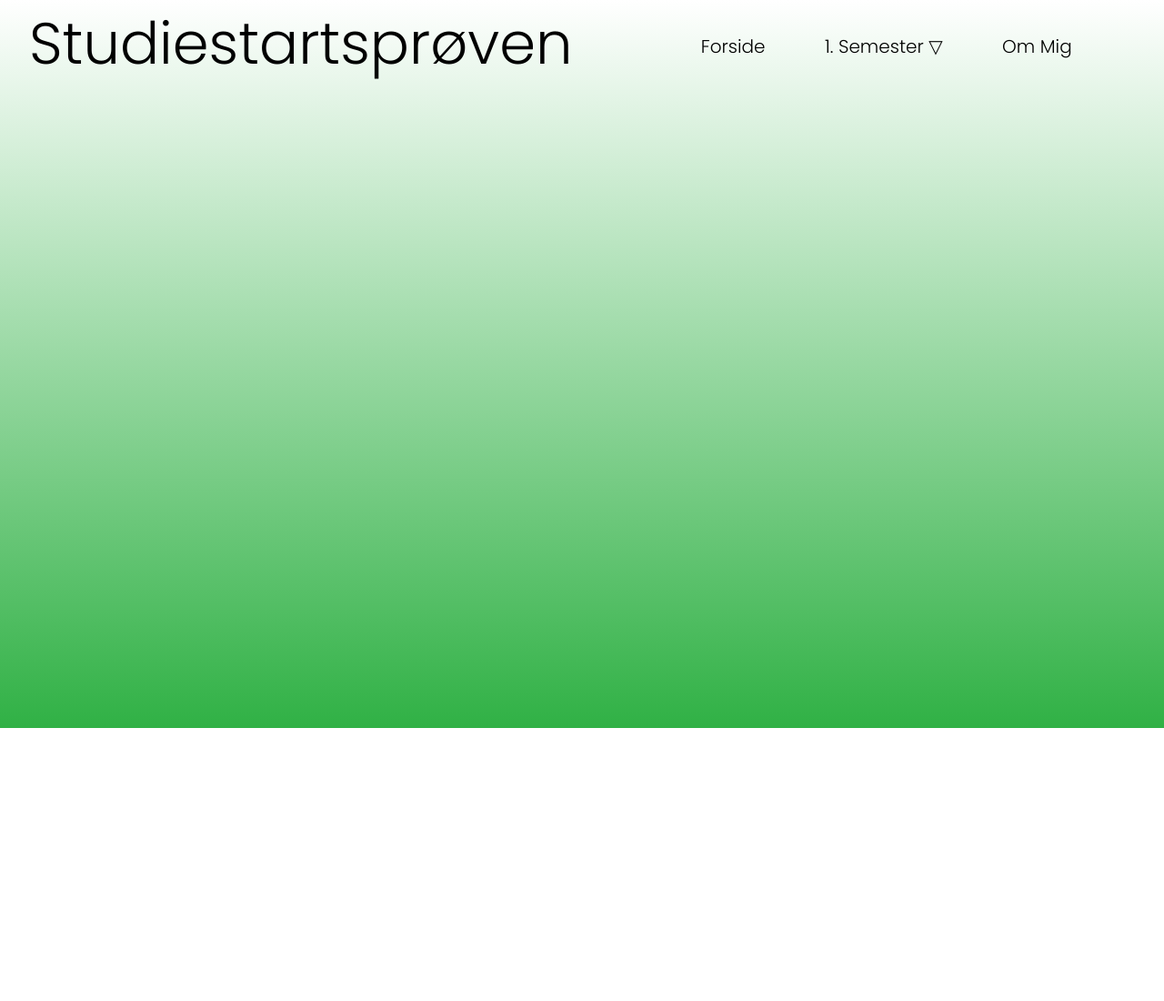
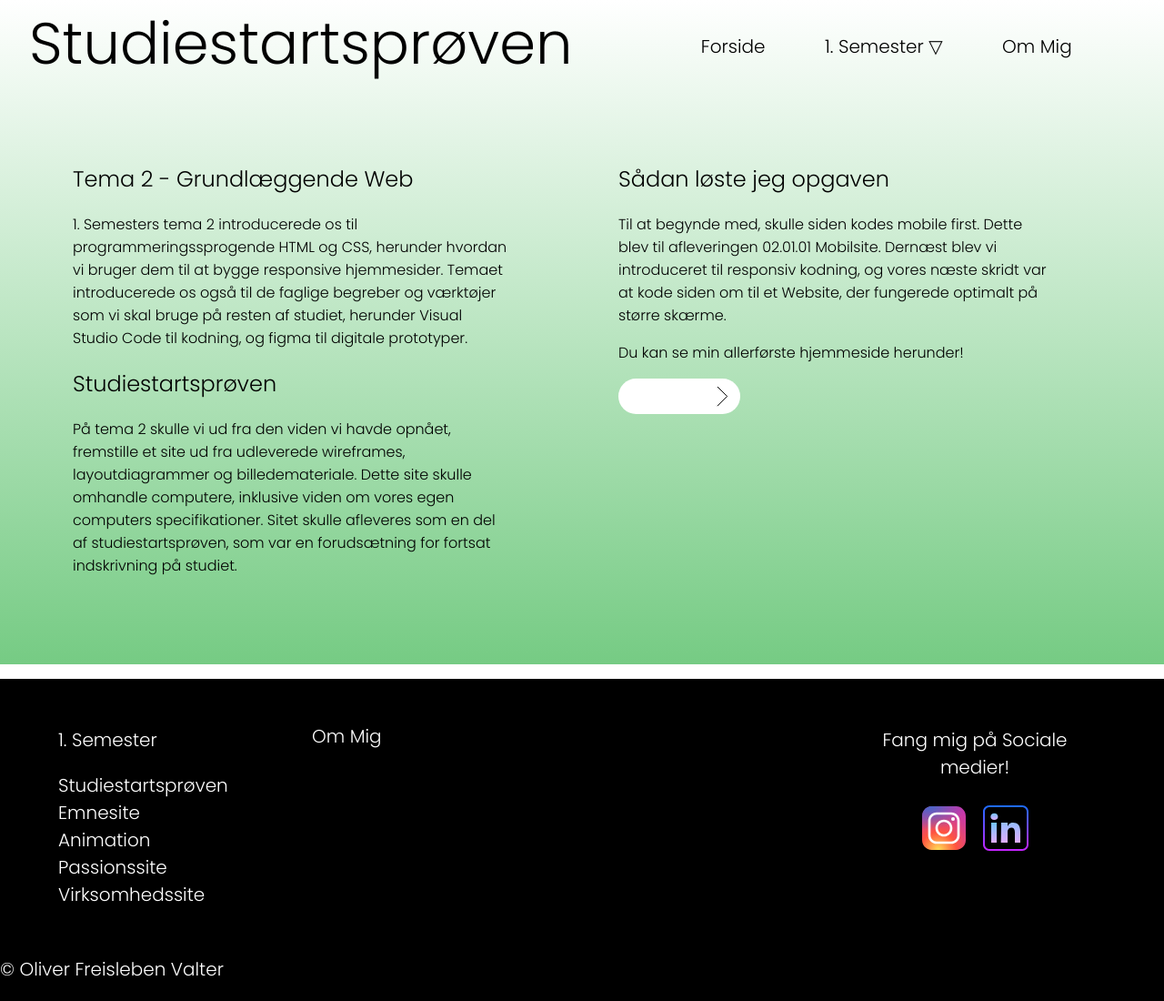
Before and after one commit to olva0001/Eksamen_1sem, a plain HTML site: page tema2.html in a window 1280 px wide. Shown: the whole page at 91% size. Before the commit the page ends 800 px from the top, so only its background shows below. Drawn offline with Linux system fonts and the light colour scheme.

Commit message:
Lavet footer

```diff
--- a/CSS/styles.css
+++ b/CSS/styles.css
@@ -24,6 +24,15 @@ body {
   font-weight: 300;
   font-size: 4cqi;
   margin: 0;
+}
+
+h2,
+h3 {
+  font-weight: 300;
+}
+
+.article {
+  width: 30rem;
 }
 
 header {
@@ -54,7 +63,7 @@ nav {
     }
 
     li a:hover {
-      color: #3a3a3a;
+      color: #006308;
     }
 
     li:hover {
@@ -93,7 +102,7 @@ nav {
 
     ul li ul li a:hover {
       padding-left: 10px;
-      border-left: 2px solid #000000;
+      border-left: 1px solid #000000;
       transition: all 0.3s ease;
     }
   }
@@ -110,3 +119,88 @@ a {
 ul li ul li a {
   transition: all 0.5s ease;
 }
+
+.grid_1_1 {
+  display: grid;
+  grid-template-columns: 1fr 1fr;
+  margin-top: 4rem;
+  margin-left: 5rem;
+  margin-right: 2rem;
+  gap: 2rem;
+}
+
+.col_1 {
+  grid-column: 1;
+}
+
+.col_2 {
+  grid-column: 2;
+}
+
+/* Footer */
+
+.white_bar {
+  width: 100vw;
+  background-color: white;
+  height: 1rem;
+  margin-top: 5rem;
+}
+
+.black_bar {
+  width: 100vw;
+  height: auto;
+  background-color: black;
+  display: grid;
+  grid-template-columns: 1fr 1fr 1fr 1fr;
+}
+
+.footer_ul {
+  grid-column: 1;
+  margin-top: 0;
+  margin-bottom: 0;
+  padding: 2rem;
+  padding-left: 4rem;
+}
+
+.footer_li a {
+  color: white;
+  font-size: 1.25rem;
+}
+
+.footer_li a:hover {
+  color: rgb(32, 212, 0);
+  padding-left: 10px;
+  border-left: 1px solid #ffffff;
+  transition: all 0.3s ease;
+}
+
+.footer_p {
+  color: white;
+  font-size: 1.25rem;
+}
+
+.om_mig {
+  grid-column: 2;
+  margin-top: 3rem;
+  margin-bottom: 0;
+}
+
+.om_mig a {
+  color: white;
+  font-size: 1.25rem;
+}
+
+.om_mig a:hover {
+  color: rgb(32, 212, 0);
+  padding-left: 10px;
+  border-left: 1px solid #ffffff;
+  transition: all 0.3s ease;
+}
+
+.socials {
+  grid-column: 4;
+  margin-top: 2rem;
+  margin-bottom: 0;
+  padding-right: 6rem;
+  text-align: center;
+}
--- a/tema2.html
+++ b/tema2.html
@@ -34,7 +34,75 @@
         </ul>
       </nav>
     </header>
-    <main></main>
-    <footer></footer>
+    <main>
+      <div class="grid_1_1">
+        <div class="col_1">
+          <h2>Tema 2 - Grundlæggende Web</h2>
+          <p class="article">
+            1. Semesters tema 2 introducerede os til programmeringssprogende
+            HTML og CSS, herunder hvordan vi bruger dem til at bygge responsive
+            hjemmesider. Temaet introducerede os også til de faglige begreber og
+            værktøjer som vi skal bruge på resten af studiet, herunder Visual
+            Studio Code til kodning, og figma til digitale prototyper.
+          </p>
+          <h2>Studiestartsprøven</h2>
+          <p class="article">
+            På tema 2 skulle vi ud fra den viden vi havde opnået, fremstille et
+            site ud fra udleverede wireframes, layoutdiagrammer og
+            billedemateriale. Dette site skulle omhandle computere, inklusive
+            viden om vores egen computers specifikationer. Sitet skulle
+            afleveres som en del af studiestartsprøven, som var en forudsætning
+            for fortsat indskrivning på studiet.
+          </p>
+        </div>
+        <div class="col_2">
+          <h2>Sådan løste jeg opgaven</h2>
+          <p class="article">
+            Til at begynde med, skulle siden kodes mobile first. Dette blev til
+            afleveringen 02.01.01 Mobilsite. Dernæst blev vi introduceret til
+            responsiv kodning, og vores næste skridt var at kode siden om til et
+            Website, der fungerede optimalt på større skærme.
+          </p>
+          <p class="article">Du kan se min allerførste hjemmeside herunder!</p>
+          <img src="Images/button.svg" alt="button" />
+        </div>
+      </div>
+    </main>
+    <footer>
+      <div class="white_bar"></div>
+      <div class="black_bar">
+        <ul class="footer_ul">
+          <p class="footer_p">1. Semester</p>
+          <li class="footer_li"><a href="tema2.html">Studiestartsprøven</a></li>
+          <li class="footer_li"><a href="tema3.html">Emnesite</a></li>
+          <li class="footer_li"><a href="tema4.html">Animation</a></li>
+          <li class="footer_li"><a href="tema5_1.html">Passionssite</a></li>
+          <li class="footer_li"><a href="tema5_2.html">Virksomhedssite</a></li>
+        </ul>
+        <div class="om_mig">
+          <li><a href="ommig.html">Om Mig</a></li>
+        </div>
+        <div class="socials">
+          <div>
+            <p class="footer_p">Fang mig på Sociale medier!</p>
+          </div>
+          <div>
+            <img
+              src="Images/icons8-instagram.svg"
+              alt="instagram_icon"
+              width="64px"
+              height="64px"
+            />
+            <img
+              src="Images/icons8-linkedin.svg"
+              alt="linkedin_icon"
+              width="64px"
+              height="64px"
+            />
+          </div>
+        </div>
+        <p class="footer_p copyright">© Oliver Freisleben Valter</p>
+      </div>
+    </footer>
   </body>
 </html>
```
Also changed, not shown: Images/icons8-instagram.svg (added), Images/icons8-linkedin.svg (added).
